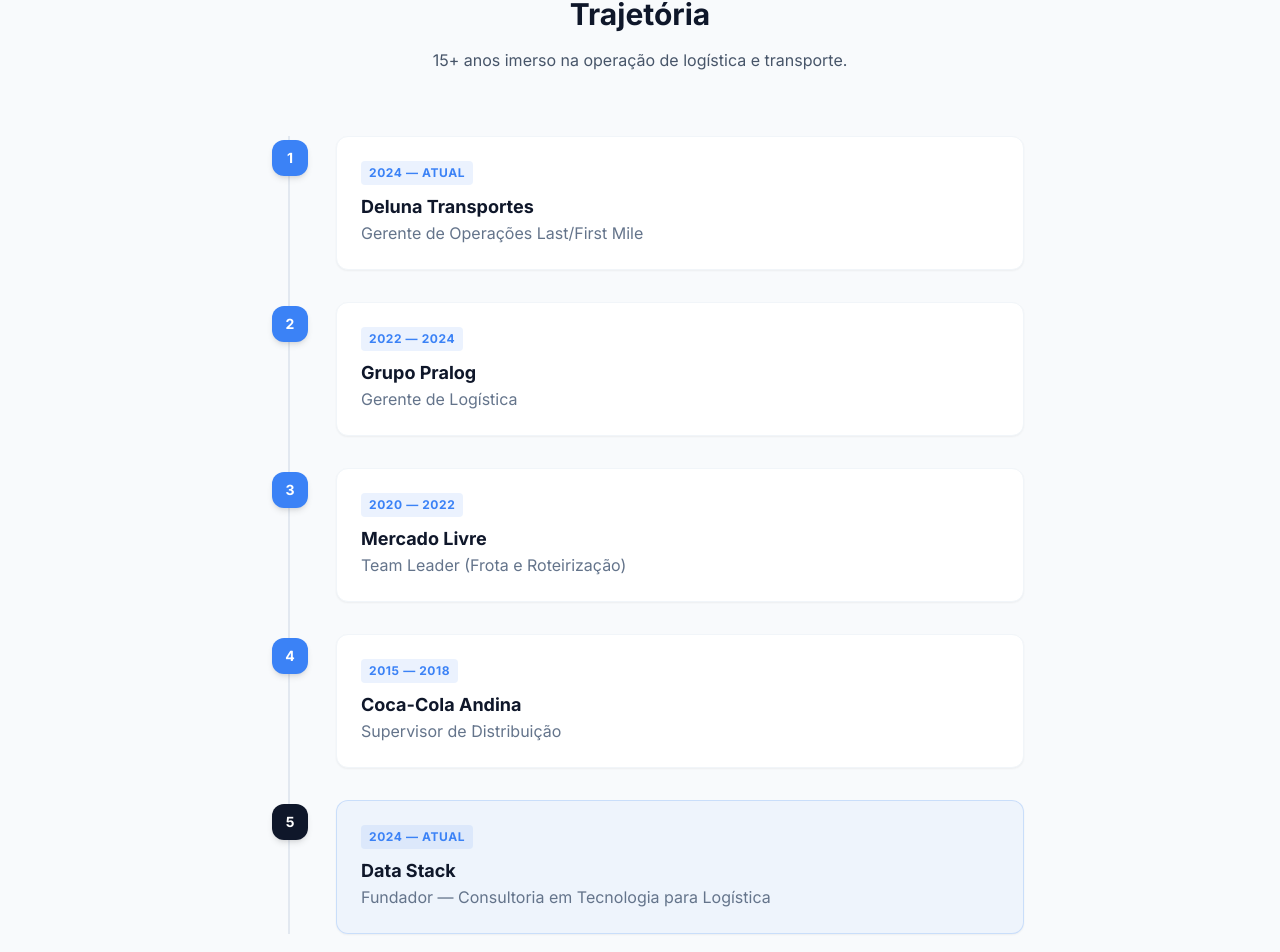
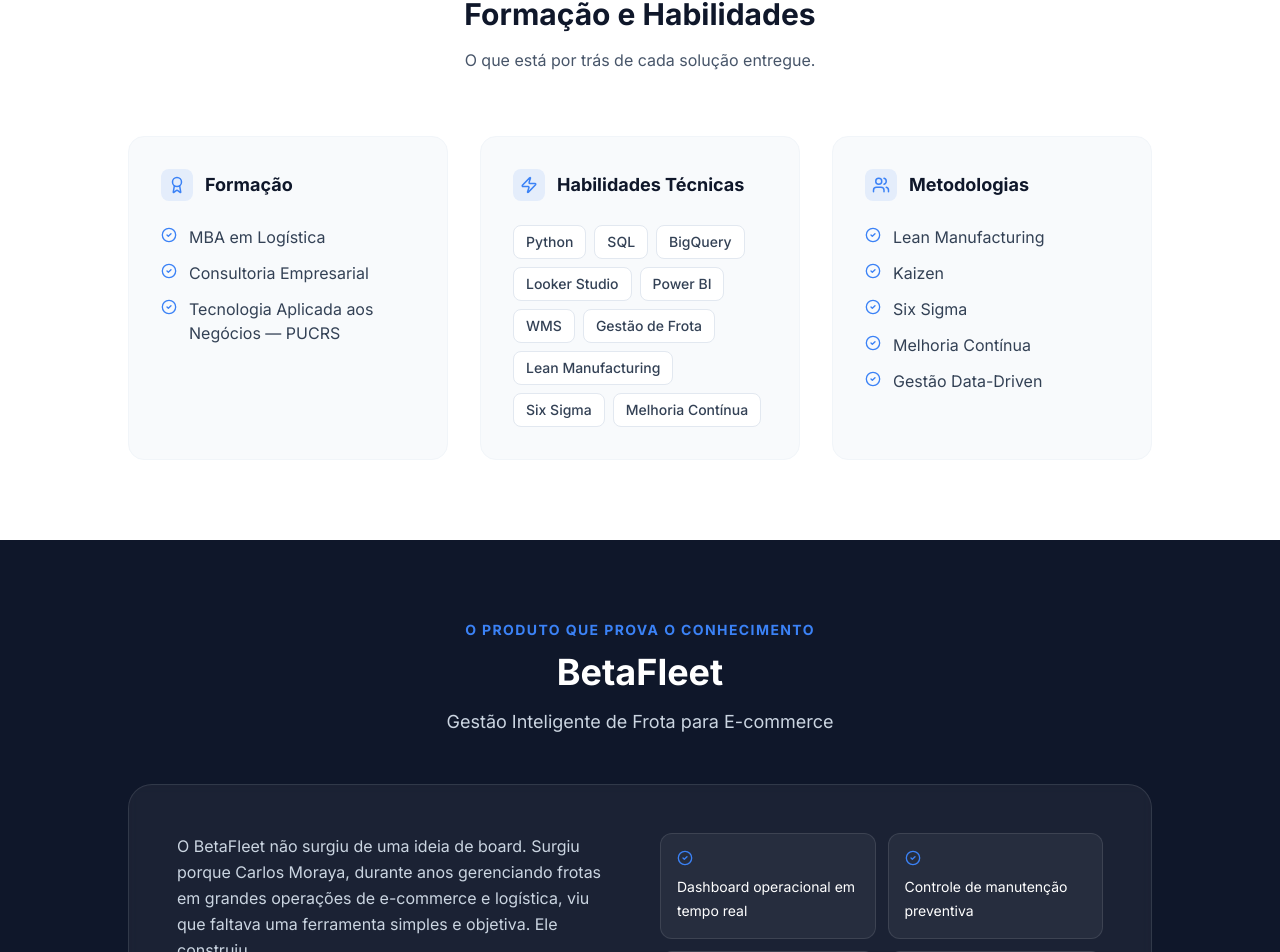
Before and after one commit to CarlosMoraya/Pagina_DataStack, a React (Vite) app: page /sobre in a window 1280 px wide. Shown: the part 1350-2302 px from the top of the page. Built offline with nearby package versions, Linux system fonts and the light colour scheme.

Commit message:
Remove referências a Pralog e Deluna da página Quem Somos

```diff
--- a/constants.ts
+++ b/constants.ts
@@ -27,18 +27,13 @@
   name: 'Carlos Moraya',
   role: 'Fundador & Consultor',
   tagline: '15+ anos resolvendo problemas de logística com tecnologia',
-  experience: 'Mais de 15 anos de experiência em logística e transporte, com passagens por Coca-Cola Andina, Mercado Livre, Grupo Pralog e Deluna Transportes. Especialista em tecnologia aplicada a negócios, com MBA em Logística e pós-graduação em Tecnologia Aplicada (AI, Data Science e Big Data) pela PUCRS.',
+  experience: 'Mais de 15 anos de experiência em logística e transporte, com passagens por Coca-Cola Andina e Mercado Livre, além de transportadoras e operadores logísticos de grande porte. Especialista em tecnologia aplicada a negócios, com MBA em Logística e pós-graduação em Tecnologia Aplicada (AI, Data Science e Big Data) pela PUCRS.',
   education: [
     'MBA em Logística',
     'Consultoria Empresarial',
     'Tecnologia Aplicada aos Negócios — PUCRS',
   ],
-  companies: [
-    { name: 'Deluna Transportes', role: 'Gerente de Operações Last/First Mile', period: '2024 — Atual' },
-    { name: 'Grupo Pralog', role: 'Gerente de Logística', period: '2022 — 2024' },
-    { name: 'Mercado Livre', role: 'Team Leader (Frota e Roteirização)', period: '2020 — 2022' },
-    { name: 'Coca-Cola Andina', role: 'Supervisor de Distribuição', period: '2015 — 2018' },
-  ],
+  companies: [],
   skills: [
     'Python', 'SQL', 'BigQuery', 'Looker Studio',
     'Power BI', 'WMS', 'Gestão de Frota',
--- a/pages/About.tsx
+++ b/pages/About.tsx
@@ -31,7 +31,7 @@
                     A <strong>Data Stack</strong> nasceu dentro da operação. Não de um curso de programação ou de uma ideia de board.
                   </p>
                   <p>
-                    <strong>Carlos Moraya</strong> passou mais de 15 anos gerenciando frotas, operações Last Mile, armazéns e equipes em empresas como Coca-Cola Andina, Mercado Livre, Grupo Pralog e Deluna Transportes.
+                    <strong>Carlos Moraya</strong> passou mais de 15 anos gerenciando frotas, operações Last Mile, armazéns e equipes em empresas como Coca-Cola Andina e Mercado Livre, além de atuar em transportadoras e operadores logísticos de grande porte.
                   </p>
                   <p>
                     Ele viu de perto onde a tecnologia ajuda — e onde ela atrapalha. Porque não adianta ter o sistema mais moderno do mundo se ele não conversa com o seu TMS. Não adianta prometer IA se o problema do seu motorista é mais simples: receber o pagamento no dia certo.
@@ -73,54 +73,6 @@
                     LinkedIn
                     <ExternalLink size={14} />
                   </a>
-                </div>
-              </div>
-            </div>
-          </div>
-        </div>
-      </section>
-
-      {/* Timeline */}
-      <section className="py-20 bg-brand-50">
-        <div className="container mx-auto px-6">
-          <div className="text-center mb-16">
-            <h2 className="text-3xl font-bold text-brand-900 mb-4">Trajetória</h2>
-            <p className="text-brand-600">15+ anos imerso na operação de logística e transporte.</p>
-          </div>
-
-          <div className="max-w-3xl mx-auto relative">
-            {/* Timeline line */}
-            <div className="absolute left-8 top-0 bottom-0 w-0.5 bg-brand-200 hidden md:block"></div>
-
-            <div className="space-y-8">
-              {CARLOS_INFO.companies.map((company, idx) => (
-                <div key={idx} className="relative pl-0 md:pl-20">
-                  <div className="hidden md:flex absolute left-4 top-1 h-9 w-9 bg-accent rounded-xl items-center justify-center text-white font-bold text-sm shadow-md z-10">
-                    {idx + 1}
-                  </div>
-                  <div className="bg-white border border-brand-100 rounded-xl p-6 shadow-sm hover:shadow-md transition-shadow">
-                    <div className="flex items-center gap-3 mb-2">
-                      <span className="text-xs font-bold text-accent uppercase tracking-wider bg-accent/10 px-2 py-1 rounded">
-                        {company.period}
-                      </span>
-                    </div>
-                    <h4 className="text-lg font-bold text-brand-900">{company.name}</h4>
-                    <p className="text-brand-500">{company.role}</p>
-                  </div>
-                </div>
-              ))}
-              <div className="relative pl-0 md:pl-20">
-                <div className="hidden md:flex absolute left-4 top-1 h-9 w-9 bg-brand-900 rounded-xl items-center justify-center text-white font-bold text-sm shadow-md z-10">
-                  5
-                </div>
-                <div className="bg-accent/5 border border-accent/20 rounded-xl p-6 shadow-sm">
-                  <div className="flex items-center gap-3 mb-2">
-                    <span className="text-xs font-bold text-accent uppercase tracking-wider bg-accent/10 px-2 py-1 rounded">
-                      2024 — Atual
-                    </span>
-                  </div>
-                  <h4 className="text-lg font-bold text-brand-900">Data Stack</h4>
-                  <p className="text-brand-500">Fundador — Consultoria em Tecnologia para Logística</p>
                 </div>
               </div>
             </div>
@@ -208,7 +160,7 @@
               <div className="grid md:grid-cols-2 gap-10 items-start">
                 <div>
                   <p className="text-brand-300 leading-relaxed mb-6">
-                    O BetaFleet não surgiu de uma ideia de board. Surgiu porque Carlos Moraya, durante anos gerenciando frotas no Mercado Livre, Pralog e Deluna, viu que faltava uma ferramenta simples e objetiva para operações de e-commerce. Ele construiu.
+                    O BetaFleet não surgiu de uma ideia de board. Surgiu porque Carlos Moraya, durante anos gerenciando frotas em grandes operações de e-commerce e logística, viu que faltava uma ferramenta simples e objetiva. Ele construiu.
                   </p>
                   <p className="text-brand-400 text-sm mb-8">
                     Essa capacidade de construir tecnologia é o que a Data Stack coloca a serviço da sua transportadora — seja criando uma solução sob medida, seja integrando as melhores ferramentas do mercado.
```
